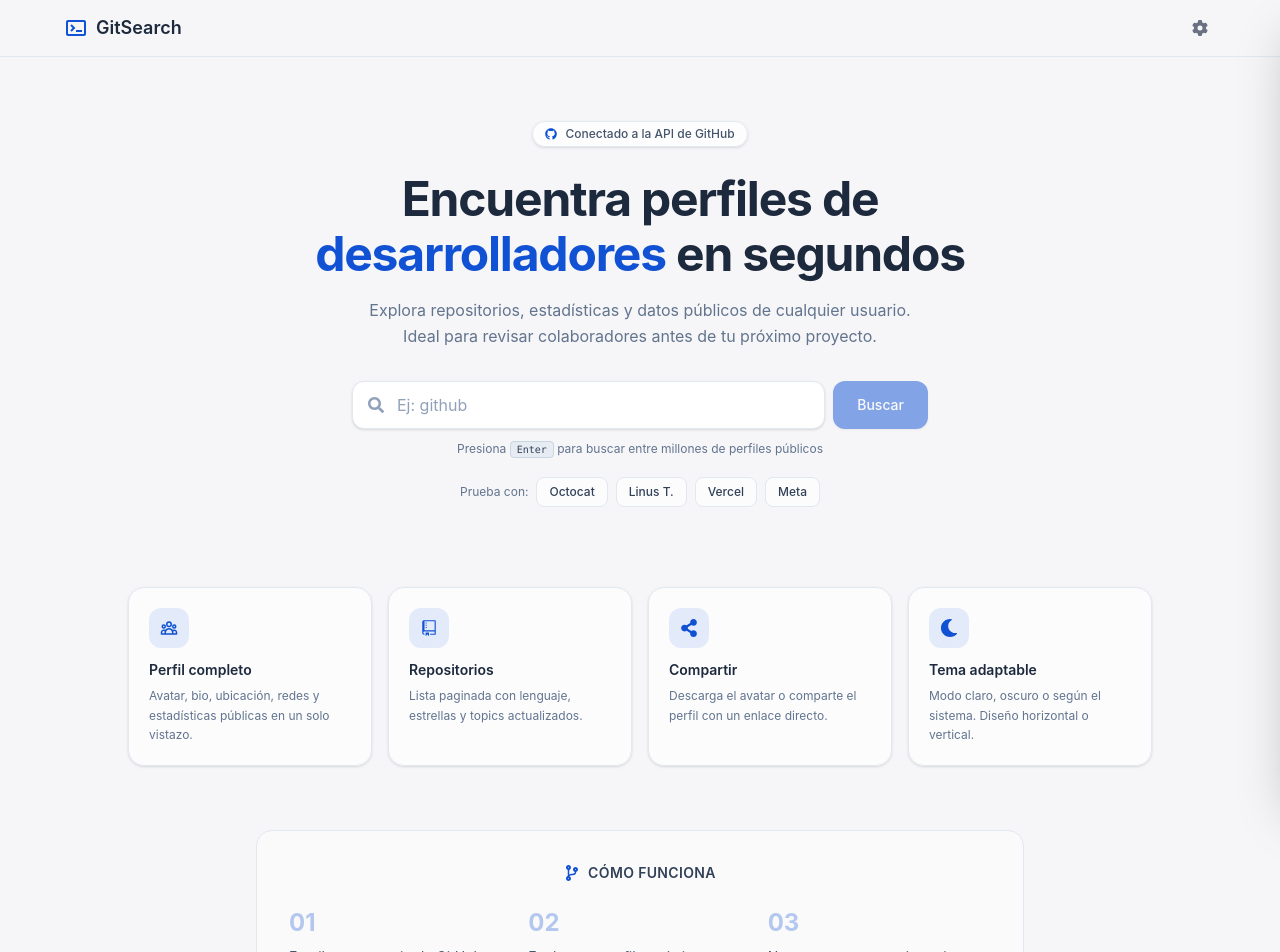
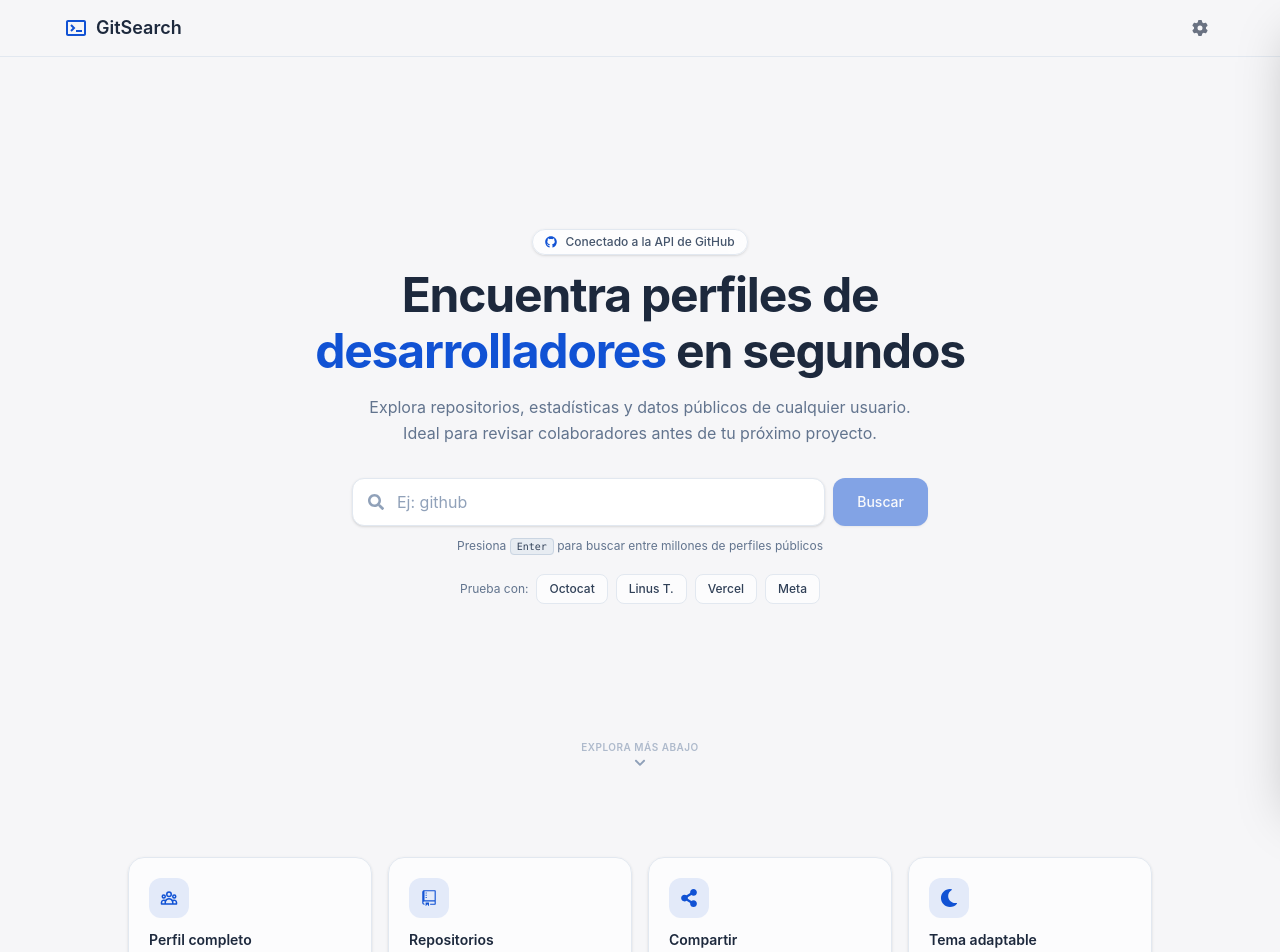
Before and after one commit to LaurenAricaG/react-github-user-finder, a React (Vite) app: page / in a window 1280 px wide. Shown: the top 952 px of the page. Built offline with nearby package versions, Linux system fonts and the light colour scheme; no server answers.

Commit message:
feat: enhance HeroLanding layout with scroll indicator and improved spacing

```diff
--- a/src/features/search/components/HeroLanding.jsx
+++ b/src/features/search/components/HeroLanding.jsx
@@ -4,6 +4,7 @@
   FaSearch,
   FaShareAlt,
   FaCodeBranch,
+  FaChevronDown,
 } from "react-icons/fa";
 import { HiOutlineUserGroup } from "react-icons/hi";
 import { VscRepo } from "react-icons/vsc";
@@ -63,13 +64,17 @@
         <div className="absolute bottom-0 -left-16 h-48 w-48 rounded-full bg-slate-400/10 blur-3xl dark:bg-slate-600/10" />
       </div>
 
-      <div className="w-full max-w-3xl mx-auto text-center pt-4 sm:pt-10 pb-6">
+      <div className="relative w-full max-w-3xl mx-auto text-center px-4 sm:px-0 flex flex-col items-center min-h-[calc(100vh-220px)] sm:min-h-[calc(100vh-80px)]">
+        {/* Spacer superior */}
+        <div className="flex-1 sm:flex-[1.2]" />
+
+        {/* Contenido */}
         <span className="inline-flex items-center gap-2 rounded-full border border-slate-200 dark:border-slate-700 bg-white/80 dark:bg-[#161B22]/80 px-3 py-1 text-xs font-medium text-slate-600 dark:text-slate-300 shadow-sm backdrop-blur-sm">
           <FaGithub className="text-[#1152D4]" />
           Conectado a la API de GitHub
         </span>
 
-        <h1 className="mt-6 text-3xl sm:text-4xl md:text-5xl font-bold tracking-tight text-slate-800 dark:text-slate-100 leading-[1.15]">
+        <h1 className="mt-3 text-3xl sm:text-4xl md:text-5xl font-bold tracking-tight text-slate-800 dark:text-slate-100 leading-[1.15]">
           Encuentra perfiles de{" "}
           <span className="text-[#1152D4]">desarrolladores</span> en segundos
         </h1>
@@ -80,14 +85,14 @@
           proyecto.
         </p>
 
-        <div className="mt-8">
+        <div className="mt-8 w-full">
           <SearchBar onSearch={onSearch} />
         </div>
 
         {error && (
           <div
             role="alert"
-            className="mt-5 mx-auto max-w-md rounded-xl border border-red-200 dark:border-red-900 bg-red-50 dark:bg-red-900/20 p-4 text-left sm:text-center"
+            className="mt-5 w-full max-w-md rounded-xl border border-red-200 dark:border-red-900 bg-red-50 dark:bg-red-900/20 p-4 text-left sm:text-center"
           >
             <p className="text-sm font-medium text-red-700 dark:text-red-300">
               {error}
@@ -112,6 +117,17 @@
               {label}
             </button>
           ))}
+        </div>
+
+        {/* Spacer inferior */}
+        <div className="flex-1 sm:flex-[1.2]" />
+
+        {/* Indicador de scroll */}
+        <div className="pb-5 hidden sm:flex flex-col items-center gap-0.5 text-slate-400 dark:text-slate-500 animate-bounce pointer-events-none">
+          <span className="text-[10px] uppercase tracking-wider font-semibold opacity-70">
+            Explora más abajo
+          </span>
+          <FaChevronDown className="text-xs" />
         </div>
       </div>
 
@@ -149,9 +165,7 @@
               key={step}
               className="flex flex-col items-center text-center sm:items-start sm:text-left gap-2"
             >
-              <span className="text-2xl font-bold text-[#1152D4]/30 dark:text-[#1152D4]/50">
-                {step}
-              </span>
+              <span className="text-2xl font-bold text-[#1152D4]">{step}</span>
               <span className="text-sm text-slate-600 dark:text-slate-400">
                 {text}
               </span>
```
